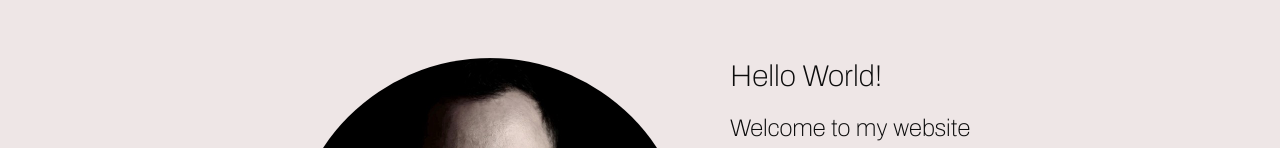
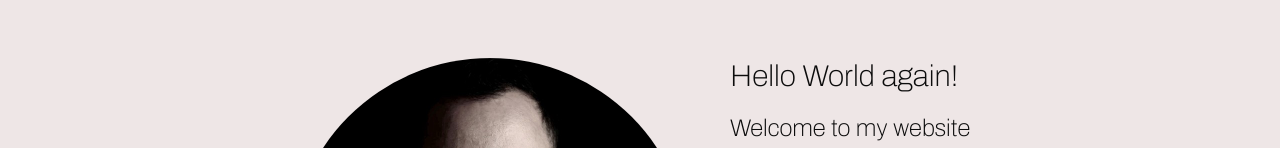
Before and after one commit to alyazami/Project-V1, a plain HTML site: page index.html in a window 1280 px wide. Shown: the part 179-327 px from the top of the page. Drawn offline with Linux system fonts and the light colour scheme.

Commit message:
Title  name change index.html
Added "Again" to "Hello world"

```diff
--- a/index.html
+++ b/index.html
@@ -38,7 +38,7 @@
     <main>
         <div class="profile">
             <img src="img/my-image.jpg" alt="my picture" height="400" width="400" class="profile__portrait">
-            <h1 class="title_1">Hello World!</h1>
+            <h1 class="title_1">Hello World again!</h1>
             <h2 class="sub-title_1">Welcome to my website</h2>
             <p class="profile__body">My name is Aziz. I am a <span>web</span> developer from Texas</p>
             <a class="link-to-my-code" href="#">Check out my code</a>
```
